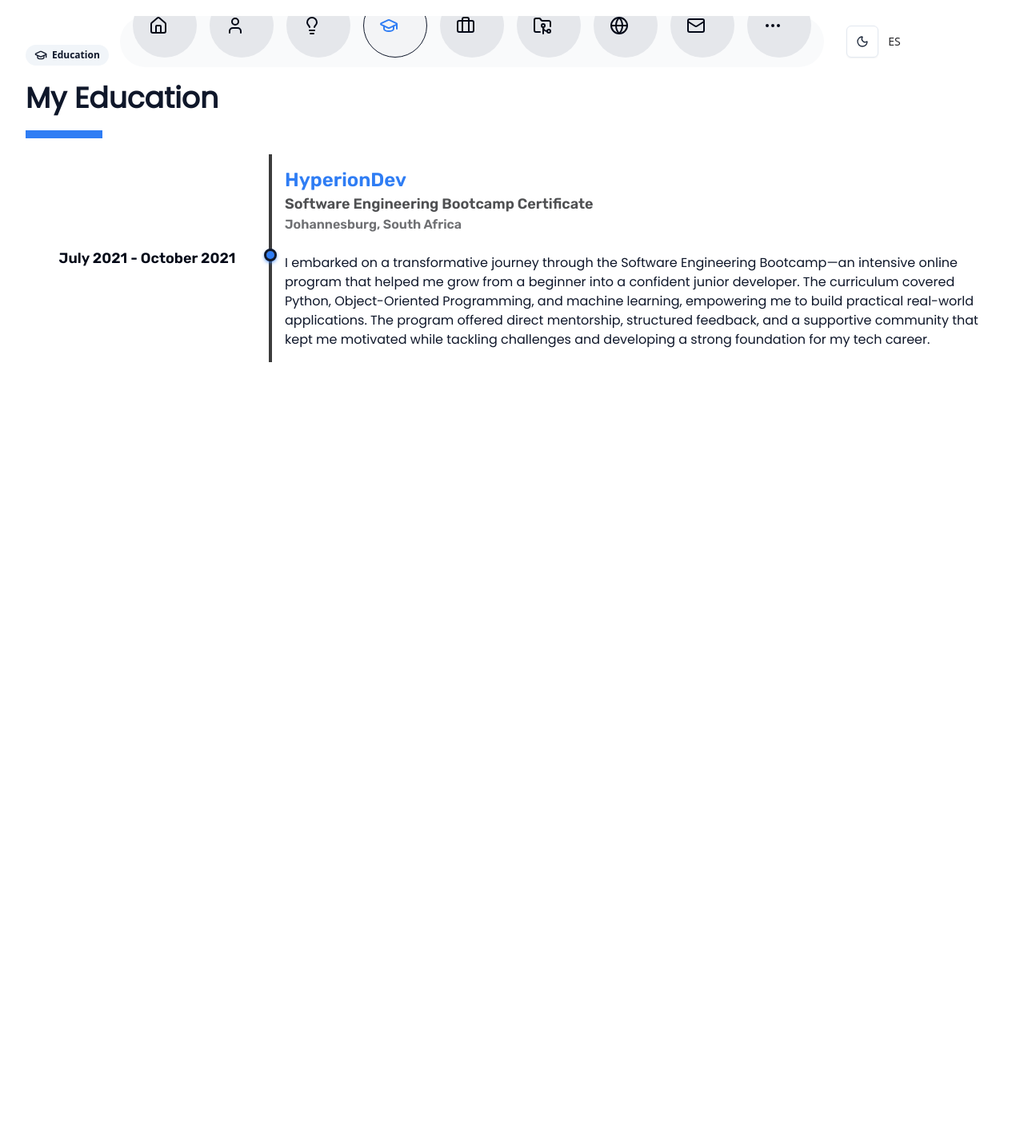
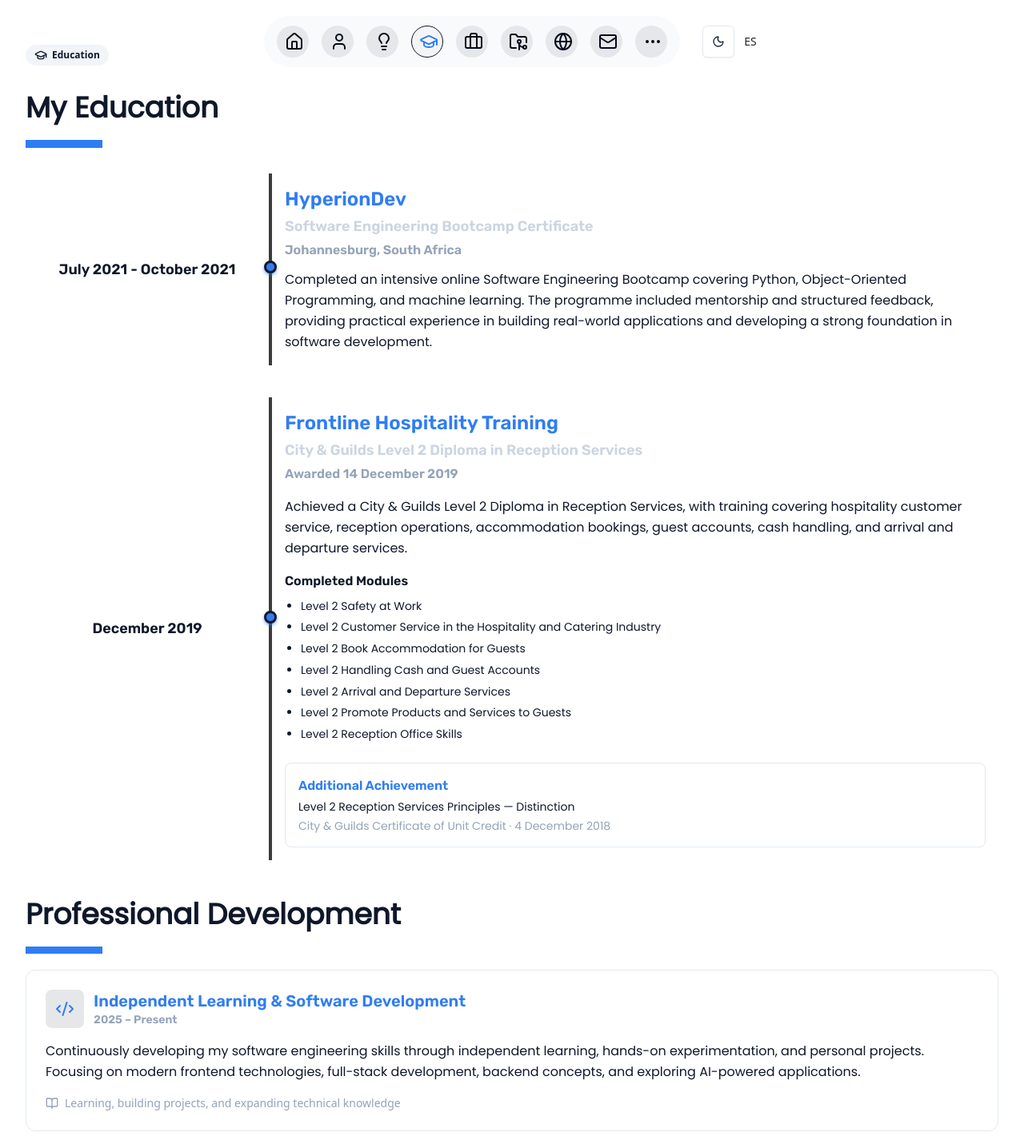
Before and after one commit to mokone-september/Portfolio, a Next.js app: page /education in a window 1280 px wide. Shown: the whole page at 80% size. Before the commit the page ends 800 px from the top, so only its background shows below. Built offline with nearby package versions, Linux system fonts and the light colour scheme; no server answers.

Commit message:
feat: update education and work experience pages

```diff
--- a/src/app/education/page.tsx
+++ b/src/app/education/page.tsx
@@ -1,7 +1,7 @@
 import FramerWrapper from "@/components/animation/FramerWrapper";
 import Heading from "@/components/Heading";
 import { Badge } from "@/components/ui/badge";
-import { GraduationCap } from "lucide-react";
+import { GraduationCap, Code2, BookOpen } from "lucide-react";
 import { createPageMetadata, pageSeo } from "@/lib/seo";
 
 export const metadata = createPageMetadata({
@@ -10,69 +10,179 @@ export const metadata = createPageMetadata({
 });
 
 const educationPage = () => {
+  const cityAndGuildsModules = [
+    "Level 2 Safety at Work",
+    "Level 2 Customer Service in the Hospitality and Catering Industry",
+    "Level 2 Book Accommodation for Guests",
+    "Level 2 Handling Cash and Guest Accounts",
+    "Level 2 Arrival and Departure Services",
+    "Level 2 Promote Products and Services to Guests",
+    "Level 2 Reception Office Skills",
+  ];
+
   return (
-    <div className="h-full w-full relative flex flex-col items-start gap-5 overflow-hidden">
-
-      <Badge variant="secondary" className="gap-1.5 py-1 ">
+    <div className="relative flex h-full w-full flex-col items-start gap-8 overflow-hidden">
+      <Badge variant="secondary" className="gap-1.5 py-1">
         <GraduationCap className="h-4 w-4" />
         Education
       </Badge>
 
-      <div className="flex flex-col gap-3">
-        <Heading>My Education</Heading>
-      </div>
+      <Heading>My Education</Heading>
 
-      <div className="w-full h-fit flex flex-col">
-        <div className="w-full h-fit flex">
-
-          {/* LEFT SIDE — DATE */}
+      {/* Formal Education */}
+      <div className="flex w-full flex-col gap-10">
+        {/* HyperionDev */}
+        <div className="flex w-full flex-col gap-3 sm:flex-row sm:gap-0">
           <FramerWrapper
             y={0}
             x={-100}
-            delay={0.35}
-            className="w-1/4 font-rubik flex items-center justify-evenly text-lg max-sm:text-base"
+            delay={0.2}
+            className="flex w-full items-start font-rubik text-base font-semibold text-primary sm:w-1/4 sm:items-center sm:justify-evenly sm:text-lg"
           >
             July 2021 - October 2021
           </FramerWrapper>
 
-          {/* RIGHT SIDE — CONTENT */}
           <FramerWrapper
             y={0}
             x={100}
-            delay={0.35}
-            className="relative w-3/4 border-l-4 border-l-[#3c3c3c] p-4 gap-3 education_point"
+            delay={0.2}
+            className="education_point relative flex w-full flex-col gap-3 border-l-4 border-l-[#3c3c3c] p-4 sm:w-3/4"
           >
-            <div className="flex flex-col">
-              {/* Institution */}
-              <h3 className="text-2xl font-rubik text-[#2f7df4] max-sm:text-xl font-semibold">
+            <div className="flex flex-col gap-1">
+              <h3 className="font-rubik text-2xl font-semibold text-[#2f7df4] max-sm:text-xl">
                 HyperionDev
               </h3>
 
-              {/* Darker grey: Qualification */}
-              <p className="text-lg font-rubik text-[#4f5052] max-sm:text-base">
+              <p className="font-rubik text-lg font-semibold text-slate-300 max-sm:text-base">
                 Software Engineering Bootcamp Certificate
               </p>
 
-              {/* Lighter grey: Location */}
-              <p className="text-base font-rubik text-[#6f7073] max-sm:text-sm">
+              <p className="font-rubik text-sm text-slate-400 sm:text-base">
                 Johannesburg, South Africa
               </p>
-
-              <br />
             </div>
 
-            <p className="font-poppins text-base w-full text-primary max-sm:text-xs">
-              I embarked on a transformative journey through the Software
-              Engineering Bootcamp—an intensive online program that helped me grow
-              from a beginner into a confident junior developer. The curriculum
-              covered Python, Object-Oriented Programming, and machine learning,
-              empowering me to build practical real-world applications.
-              The program offered direct mentorship, structured feedback, and a
-              supportive community that kept me motivated while tackling
-              challenges and developing a strong foundation for my tech career.
+            <p className="w-full font-poppins text-base leading-relaxed text-primary max-sm:text-sm">
+              Completed an intensive online Software Engineering Bootcamp
+              covering Python, Object-Oriented Programming, and machine
+              learning. The programme included mentorship and structured
+              feedback, providing practical experience in building real-world
+              applications and developing a strong foundation in software
+              development.
             </p>
           </FramerWrapper>
         </div>
+
+        {/* City & Guilds Level 2 Diploma */}
+        <div className="flex w-full flex-col gap-3 sm:flex-row sm:gap-0">
+          <FramerWrapper
+            y={0}
+            x={-100}
+            delay={0.3}
+            className="flex w-full items-start font-rubik text-base font-semibold text-primary sm:w-1/4 sm:items-center sm:justify-evenly sm:text-lg"
+          >
+            December 2019
+          </FramerWrapper>
+
+          <FramerWrapper
+            y={0}
+            x={100}
+            delay={0.3}
+            className="education_point relative flex w-full flex-col gap-4 border-l-4 border-l-[#3c3c3c] p-4 sm:w-3/4"
+          >
+            <div className="flex flex-col gap-1">
+              <h3 className="font-rubik text-2xl font-semibold text-[#2f7df4] max-sm:text-xl">
+                Frontline Hospitality Training
+              </h3>
+
+              <p className="font-rubik text-lg font-semibold text-slate-300 max-sm:text-base">
+                City & Guilds Level 2 Diploma in Reception Services
+              </p>
+
+              <p className="font-rubik text-sm text-slate-400 sm:text-base">
+                Awarded 14 December 2019
+              </p>
+            </div>
+
+            <p className="w-full font-poppins text-base leading-relaxed text-primary max-sm:text-sm">
+              Achieved a City & Guilds Level 2 Diploma in Reception Services,
+              with training covering hospitality customer service, reception
+              operations, accommodation bookings, guest accounts, cash
+              handling, and arrival and departure services.
+            </p>
+
+            <div className="flex flex-col gap-2">
+              <h4 className="font-rubik text-base font-semibold text-primary">
+                Completed Modules
+              </h4>
+
+              <ul className="list-disc space-y-1 pl-5 font-poppins text-sm leading-relaxed text-primary">
+                {cityAndGuildsModules.map((module) => (
+                  <li key={module}>{module}</li>
+                ))}
+              </ul>
+            </div>
+
+            {/* Additional Achievement */}
+            <div className="mt-2 rounded-lg border border-border bg-card p-4">
+              <h4 className="font-rubik text-base font-semibold text-[#2f7df4]">
+                Additional Achievement
+              </h4>
+
+              <p className="mt-1 font-poppins text-sm font-medium text-primary">
+                Level 2 Reception Services Principles — Distinction
+              </p>
+
+              <p className="mt-1 font-poppins text-sm text-slate-400">
+                City & Guilds Certificate of Unit Credit · 4 December 2018
+              </p>
+            </div>
+          </FramerWrapper>
+        </div>
+      </div>
+
+      {/* Professional Development */}
+      <div className="flex w-full flex-col gap-5 pt-4">
+        <Heading>Professional Development</Heading>
+
+        <FramerWrapper
+          y={60}
+          delay={0.4}
+          className="w-full rounded-xl border border-border bg-card p-6"
+        >
+          <div className="flex flex-col gap-4">
+            <div className="flex items-center gap-3">
+              <div className="rounded-lg bg-primary/10 p-3">
+                <Code2 className="h-6 w-6 text-[#2f7df4]" />
+              </div>
+
+              <div>
+                <h3 className="font-rubik text-xl font-semibold text-[#2f7df4] max-sm:text-lg">
+                  Independent Learning & Software Development
+                </h3>
+
+                <p className="font-rubik text-sm text-slate-400">
+                  2025 – Present
+                </p>
+              </div>
+            </div>
+
+            <p className="font-poppins text-base leading-relaxed text-primary max-sm:text-sm">
+              Continuously developing my software engineering skills through
+              independent learning, hands-on experimentation, and personal
+              projects. Focusing on modern frontend technologies, full-stack
+              development, backend concepts, and exploring AI-powered
+              applications.
+            </p>
+
+            <div className="flex items-center gap-2 text-sm text-slate-400">
+              <BookOpen className="h-4 w-4" />
+              <span>
+                Learning, building projects, and expanding technical knowledge
+              </span>
+            </div>
+          </div>
+        </FramerWrapper>
       </div>
     </div>
   );
--- a/src/app/work/page.tsx
+++ b/src/app/work/page.tsx
@@ -11,68 +11,95 @@ export const metadata = createPageMetadata({
 
 const WorkPage = () => {
   return (
-    <div className="h-full w-full relative flex flex-col items-start gap-5 overflow-hidden">
-
+    <div className="relative flex h-full w-full flex-col items-start gap-8 overflow-hidden">
       <Badge variant="secondary" className="gap-1.5 py-1">
         <Briefcase className="h-4 w-4" />
         Work Experience
       </Badge>
 
-      <div className="flex flex-col gap-3">
       <Heading>My Work Experience</Heading>
-      </div>
 
-      {/* ENTRY */}
-      <div className="w-full h-fit flex">
-
-        {/* LEFT — DATE */}
+      <div className="flex w-full flex-col gap-10">
+        {/* Graduate Programme Participant */}
+        <div className="flex w-full flex-col gap-3 sm:flex-row sm:gap-0">
           <FramerWrapper
             y={0}
             x={-100}
-          delay={0.35}
-          className="w-1/4 font-rubik flex items-center justify-evenly text-lg max-sm:text-base"
+            delay={0.2}
+            className="flex w-full items-start font-rubik text-base font-semibold text-primary sm:w-1/4 sm:items-center sm:justify-evenly sm:text-lg"
           >
-          February 2022 – February 2024
+            February 2022 – December 2022
           </FramerWrapper>
 
-        {/* RIGHT — CONTENT */}
           <FramerWrapper
             y={0}
             x={100}
-          delay={0.35}
-          className="relative w-3/4 border-l-4 border-l-[#3c3c3c] p-4 gap-3 education_point"
+            delay={0.2}
+            className="education_point relative flex w-full flex-col gap-3 border-l-4 border-l-[#3c3c3c] p-4 sm:w-3/4"
           >
-          <div className="flex flex-col">
-
-            {/* Company */}
-            <h3 className="text-2xl font-rubik text-[#2f7df4] max-sm:text-xl font-semibold">
-              Scrums (formerly SovTech)
+            <div className="flex flex-col gap-1">
+              <h3 className="font-rubik text-2xl font-semibold text-[#2f7df4] max-sm:text-xl">
+                Scrums.com (formerly SovTech)
               </h3>
 
-            {/* Darker grey: Job Title */}
-            <p className="text-lg font-rubik text-[#4f5052] max-sm:text-base">
+              <p className="font-rubik text-lg font-semibold text-slate-300 max-sm:text-base">
+                Graduate Programme Participant
+              </p>
+
+              <p className="font-rubik text-sm text-slate-400 sm:text-base">
+                Johannesburg, South Africa
+              </p>
+            </div>
+
+            <p className="w-full font-poppins text-base leading-relaxed text-primary max-sm:text-sm">
+              Participated in a software development graduate programme,
+              gaining practical experience and developing my technical
+              skills while working in a professional software development
+              environment.
+            </p>
+          </FramerWrapper>
+        </div>
+
+        {/* Junior Software Developer */}
+        <div className="flex w-full flex-col gap-3 sm:flex-row sm:gap-0">
+          <FramerWrapper
+            y={0}
+            x={-100}
+            delay={0.3}
+            className="flex w-full items-start font-rubik text-base font-semibold text-primary sm:w-1/4 sm:items-center sm:justify-evenly sm:text-lg"
+          >
+            January 2023 – February 2024
+          </FramerWrapper>
+
+          <FramerWrapper
+            y={0}
+            x={100}
+            delay={0.3}
+            className="education_point relative flex w-full flex-col gap-3 border-l-4 border-l-[#3c3c3c] p-4 sm:w-3/4"
+          >
+            <div className="flex flex-col gap-1">
+              <h3 className="font-rubik text-2xl font-semibold text-[#2f7df4] max-sm:text-xl">
+                Scrums.com (formerly SovTech)
+              </h3>
+
+              <p className="font-rubik text-lg font-semibold text-slate-300 max-sm:text-base">
                 Junior Software Developer
               </p>
 
-            {/* Lighter grey: Location */}
-            <p className="text-base font-rubik text-[#6f7073] max-sm:text-sm">
+              <p className="font-rubik text-sm text-slate-400 sm:text-base">
                 Johannesburg, South Africa
               </p>
-
-            <br />
             </div>
 
-          {/* Description */}
-          <p className="font-poppins text-base w-full text-primary max-sm:text-xs">
-            In my role as a Junior Software Developer, I played a pivotal part in
-            fostering a culture of continuous enhancement across the software
-            development lifecycle. My responsibilities included crafting clean,
-            reliable code, maintaining application stability, addressing bugs quickly,
-            and implementing improvements to enhance the user and client experience.
-            I worked closely with senior developers, product teams, and clients to
-            deliver robust, scalable, and impactful solutions across multiple projects.
+            <p className="w-full font-poppins text-base leading-relaxed text-primary max-sm:text-sm">
+              Contributed to software development projects by writing and
+              maintaining code, addressing bugs, and implementing
+              application improvements. Collaborated with senior developers,
+              product teams, and clients to support the delivery of reliable
+              software solutions and improve user experiences.
             </p>
           </FramerWrapper>
+        </div>
       </div>
     </div>
   );
```
Lines whose indentation alone changed are shown as unchanged.
